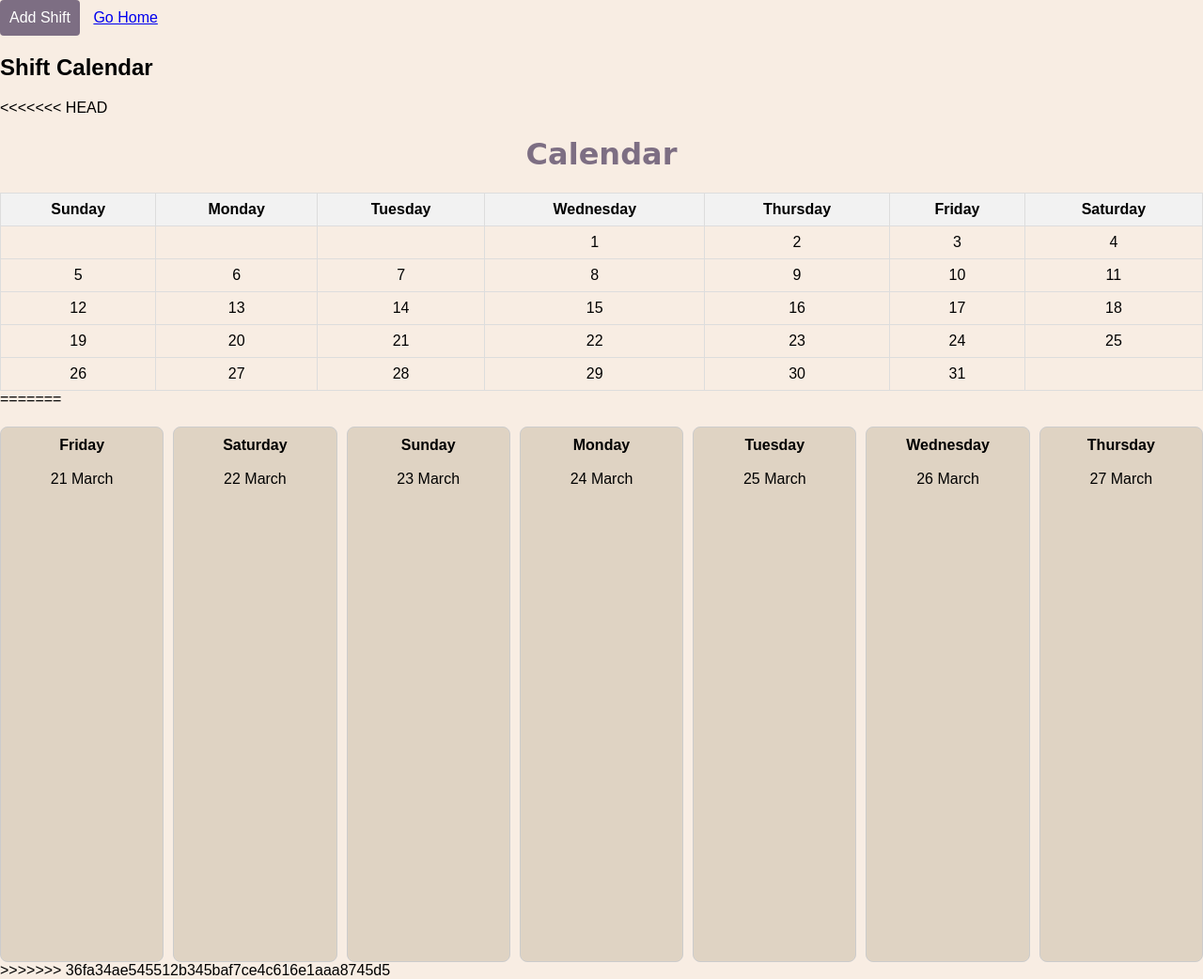
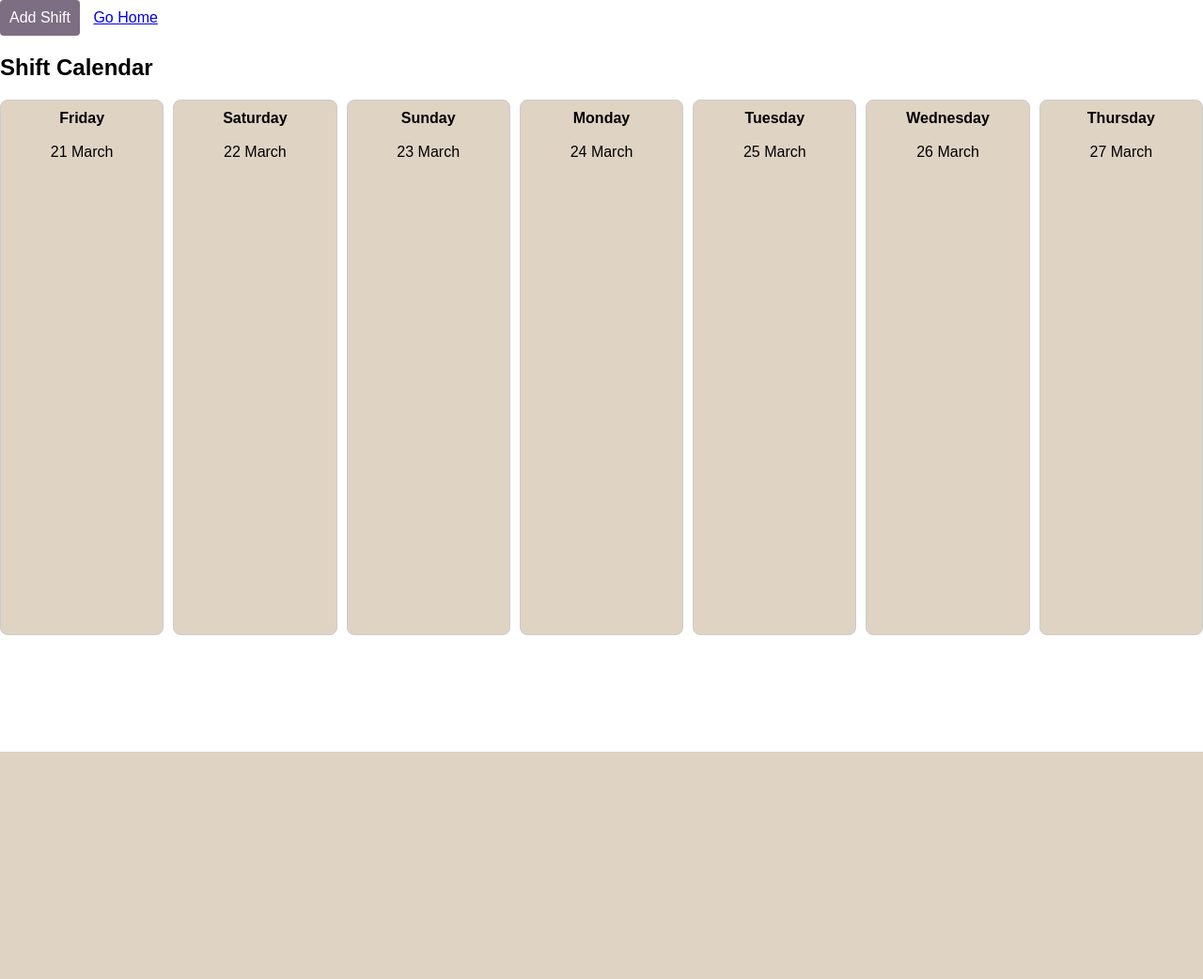
Before and after one commit to p-ivanovv/Mladi-Bogati-Tuesari, a Flask app: page /shift/add in a window 1280 px wide. Shown: the whole page at 94% size. After the commit the page ends 800 px from the top, so only its background shows below. Run offline with Flask 3, Linux system fonts and the light colour scheme; a user stored in the database is signed in; data comes from the database, SQL or seed files in the repository; data that the repository does not hold is empty.

Commit message:
calendari i css

```diff
--- a/static/css/add_shift.css
+++ b/static/css/add_shift.css
@@ -1,8 +1,8 @@
-body {
-    font-family: 'Nunito Sans', sans-serif;
-    background-color: #F8EDE3;
+body, html {
+    height: 100%;
     margin: 0;
-    padding: 0;
+    font-family: Arial, Helvetica, sans-serif;
+    overflow: hidden;
 }
 
 .container {
@@ -61,7 +61,7 @@ button:hover {
     top: 0;
     width: 100%;
     height: 100%;
-    background-color: rgba(0,0,0,0.5);
+    background-color: rgba(0, 0, 0, 0.5);
 }
 
 .modal-content {
@@ -85,7 +85,7 @@ button:hover {
     grid-template-columns: repeat(7, 1fr);
     gap: 10px;
     margin-top: 20px;
-    height: calc(100vh - 230px); /* Adjust height to extend to the bottom */
+    height: calc(100vh - 230px);
 }
 
 .day {
@@ -95,12 +95,12 @@ button:hover {
     background-color: #DFD3C3;
     display: flex;
     flex-direction: column;
-    justify-content: flex-start; /* Start placement from the top */
-    border-radius: 8px; /* Add rounded edges */
+    justify-content: flex-start;
+    border-radius: 8px;
 }
 
 .shift {
-    margin-top: 2px; /* Reduce margin to make tasks closer */
+    margin-top: 2px;
     padding: 5px;
     background-color: #D1ECF1;
     border: 1px solid #bee5eb;
--- a/templates/calendar.html
+++ b/templates/calendar.html
@@ -1,90 +1,3 @@
-<<<<<<< HEAD
-<!DOCTYPE html>
-<html lang="en">
-<head>
-    <meta charset="UTF-8">
-    <meta name="viewport" content="width=device-width, initial-scale=1.0">
-    <title>Calendar</title>
-    <style>
-        table {
-            width: 100%;
-            border-collapse: collapse;
-        }
-        th, td {
-            border: 1px solid #ddd;
-            padding: 8px;
-            text-align: center;
-        }
-        th {
-            background-color: #f2f2f2;
-        }
-    </style>
-</head>
-<body>
-    <h1>Calendar</h1>
-    <table>
-        <thead>
-            <tr>
-                <th>Sunday</th>
-                <th>Monday</th>
-                <th>Tuesday</th>
-                <th>Wednesday</th>
-                <th>Thursday</th>
-                <th>Friday</th>
-                <th>Saturday</th>
-            </tr>
-        </thead>
-        <tbody>
-            <tr>
-                <td></td>
-                <td></td>
-                <td></td>
-                <td>1</td>
-                <td>2</td>
-                <td>3</td>
-                <td>4</td>
-            </tr>
-            <tr>
-                <td>5</td>
-                <td>6</td>
-                <td>7</td>
-                <td>8</td>
-                <td>9</td>
-                <td>10</td>
-                <td>11</td>
-            </tr>
-            <tr>
-                <td>12</td>
-                <td>13</td>
-                <td>14</td>
-                <td>15</td>
-                <td>16</td>
-                <td>17</td>
-                <td>18</td>
-            </tr>
-            <tr>
-                <td>19</td>
-                <td>20</td>
-                <td>21</td>
-                <td>22</td>
-                <td>23</td>
-                <td>24</td>
-                <td>25</td>
-            </tr>
-            <tr>
-                <td>26</td>
-                <td>27</td>
-                <td>28</td>
-                <td>29</td>
-                <td>30</td>
-                <td>31</td>
-                <td></td>
-            </tr>
-        </tbody>
-    </table>
-</body>
-</html>
-=======
 <div class="calendar">
     {% for day in calendar_days %}
         <div class="day">
@@ -101,4 +14,3 @@
         </div>
     {% endfor %}
 </div>
->>>>>>> 36fa34ae545512b345baf7ce4c616e1aaa8745d5
--- a/templates/startingpage.html
+++ b/templates/startingpage.html
@@ -17,7 +17,7 @@
     </video>
     <div class="overlay"></div>
     <div class="logo" style="text-align: center; margin-top: 175px;">
-        <img src="{{ url_for('static', filename='images/bobche_logo2.png') }}" alt="Bobche Logo" style="width: 500px; height: auto;">
+        <img src="{{ url_for('static', filename='images/MBT_logo.png') }}" alt="Bobche Logo" style="width: 500px; height: auto;">
     </div>
     <div class="content">
         <p id="animatedText" style="text-align: center;font-weight: bold; font-size: 5em; font-family: 'Poiret One', cursive;" class="animate__animated animate__fadeIn">Time is your ally. Use it wisely.</p>
```
Also changed, not shown: static/css/set_day_override.css (+7 -0 lines), static/css/styles.css (+80 -79 lines), static/css/view_day_overrides.css (added, +35 -0 lines), static/images/MBT_logo.png (added), static/images/bobche_logo.png (deleted), static/images/bobche_logo2.png (deleted).
